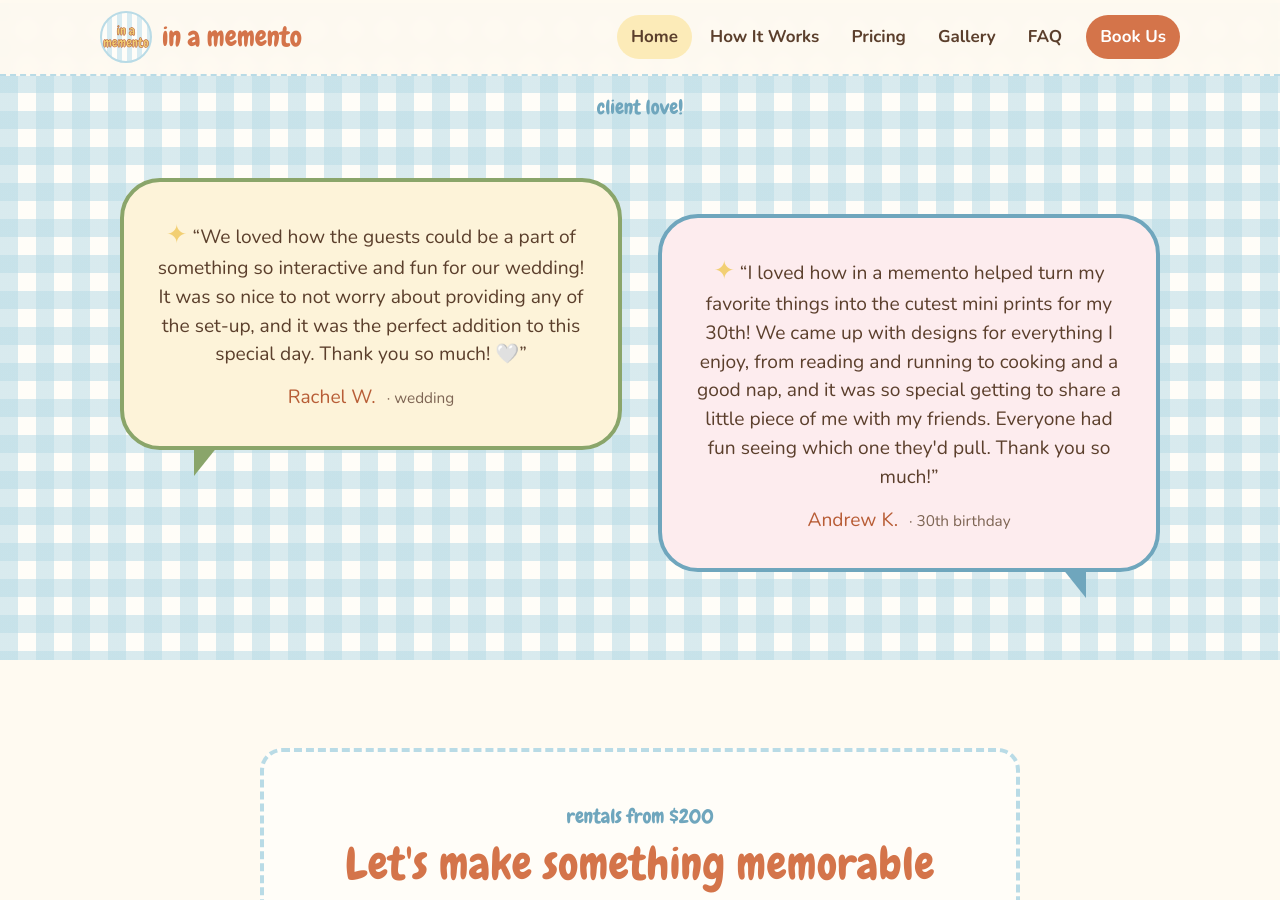
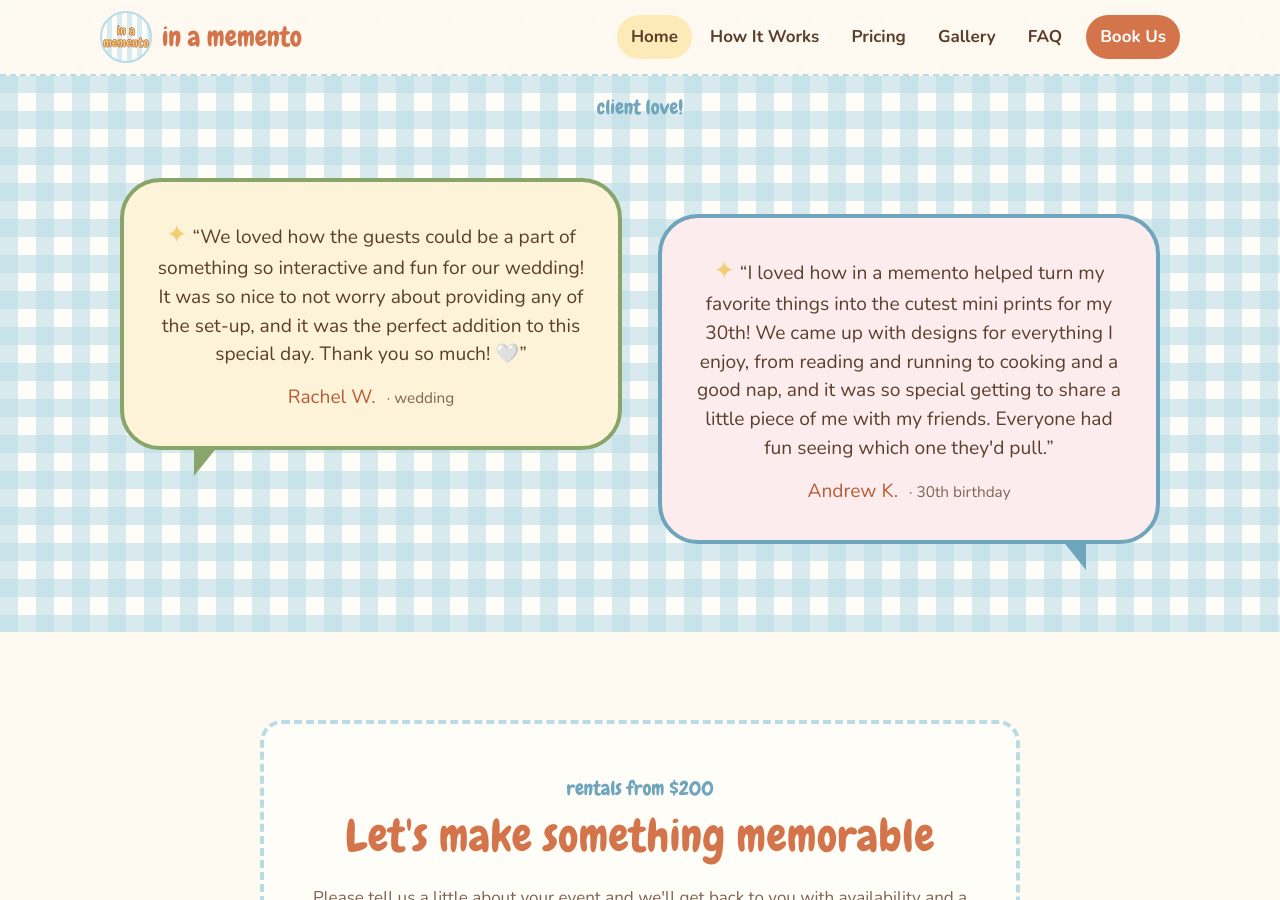
Before and after one commit to andrew-hy-kim/in.a.memento, a Jekyll site: the page built from index.html, in a window 1280 px wide and 900 px high, scrolled down 3787 px. Built offline with Jekyll 4.4.1, drawn with Linux system fonts in a browser that asks for light colours.

Commit message:
Trim closing line from Andrew K.'s review
Co-Authored-By: Claude Opus 5.5 <noreply@anthropic.com>
Claude-Session: https://claude.ai/code/session_01A4x6zNFM2ikQnVBPRWM1LK

```diff
--- a/index.html
+++ b/index.html
@@ -147,7 +147,7 @@ description: "Rent a sticker, temporary tattoo and/or mini print vending machine
         “I loved how in a memento helped turn my favorite things into the cutest mini prints for my 30th!
         We came up with designs for everything I enjoy, from reading and running to cooking and a good nap,
         and it was so special getting to share a little piece of me with my friends. Everyone had fun seeing
-        which one they'd pull. Thank you so much!”
+        which one they'd pull.”
         <cite>Andrew K. <span class="cite-event">30th birthday</span></cite>
       </blockquote>
     </div>
```
